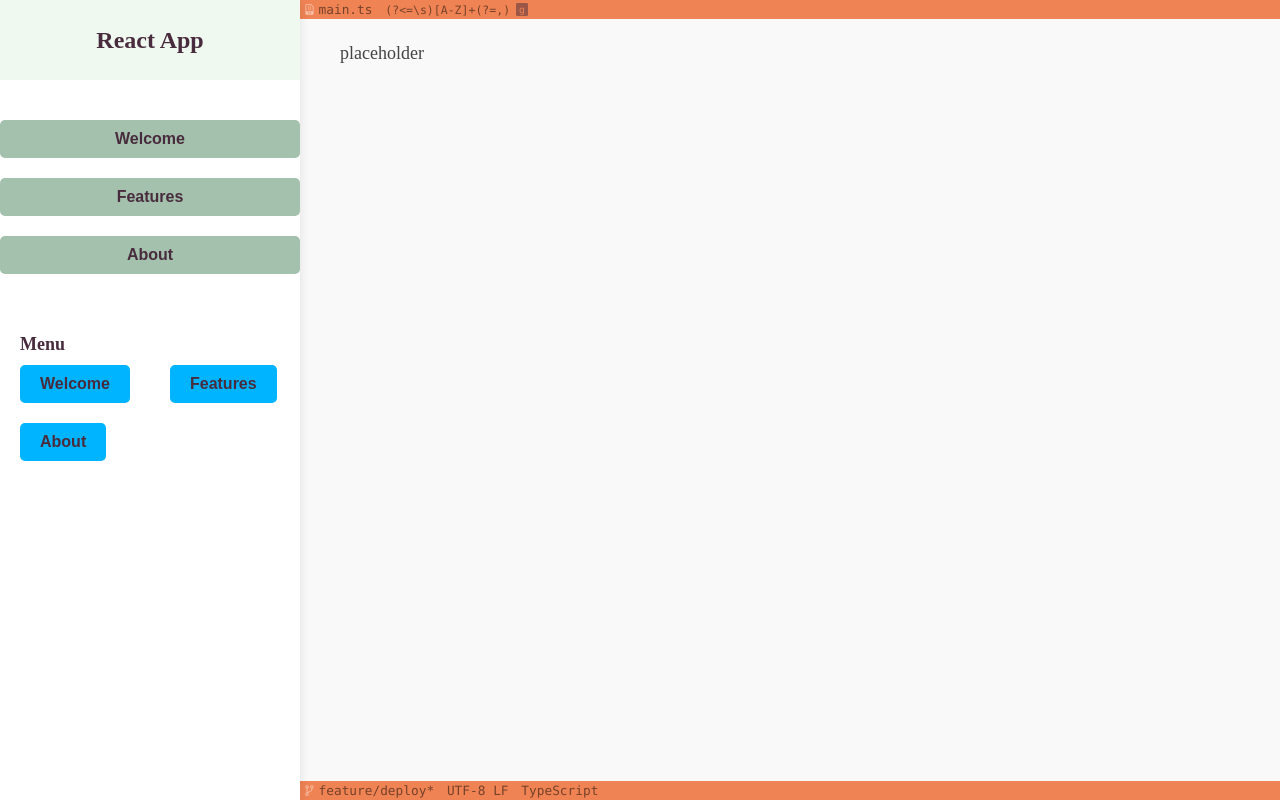
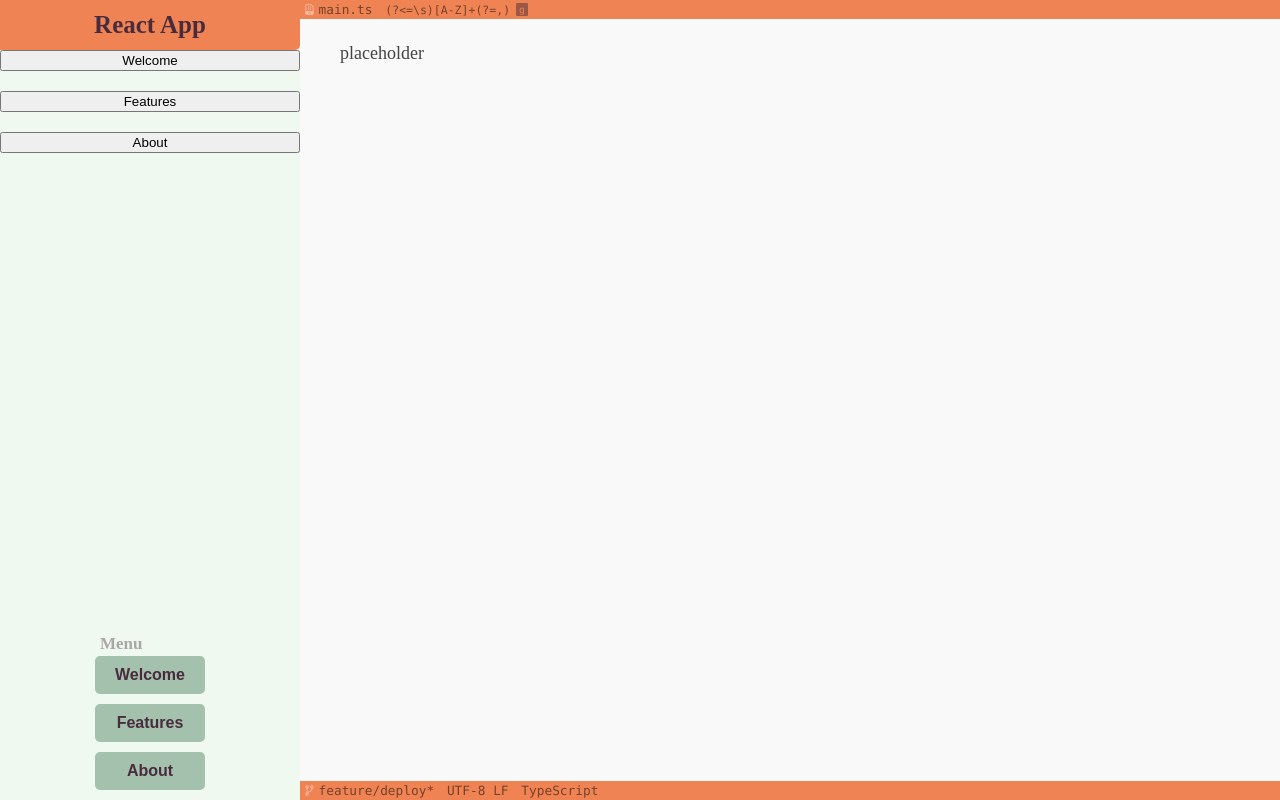
Before and after one commit to lancylot2004/AtomicWeb, a Next.js app: page /home in a window 1280 px wide. Built offline with nearby package versions, Linux system fonts and the light colour scheme.

Commit message:
Programmatically generate `Sidebar`.

```diff
--- a/src/styles/editor.module.css
+++ b/src/styles/editor.module.css
@@ -7,7 +7,7 @@
     top: 0;
     right: 0;
     bottom: 0;
-    left: var(--leftColumnWidth);
+    left: var(--leftMenuWidth);
     overflow: hidden;
     font-family: Menlo,"Roboto Mono","Droid Sans Mono","Lucida Sans Typewriter","Courier New",Courier,monospace
 }
--- a/src/styles/globals.css
+++ b/src/styles/globals.css
@@ -1,6 +1,7 @@
 :root {
   box-sizing: border-box;
-  --leftColumnWidth: max(300px, 15%);
+  --leftMenuWidth: max(300px, 15%);
+  --leftMenuHeight: ;
 
   --content: #482C3D;
   --background: #EFF9F0;
--- a/src/styles/sidebar.module.css
+++ b/src/styles/sidebar.module.css
@@ -1,31 +1,120 @@
+@font-face {
+  font-family: 'LiveOverfont';
+  src: url('/public/fonts/LiveOverfont.otf') format('otf');
+  font-weight: normal;
+  font-style: normal;
+}
+
 .leftMenu {
-  width: var(--leftColumnWidth);
+  height: 100%;
+  width: var(--leftMenuWidth);
+  background-color: var(--background);
   display: flex;
   flex-direction: column;
-  background-color: #fff;
-  box-shadow: 0px 2px 10px rgba(0, 0, 0, 0.1);
-  z-index: 1;
+  align-items: center;
+  overflow-y: scroll;
+  box-sizing: border-box;
+  font-family: 'LiveOverfont';
 }
 
 .logo {
-  height: 80px;
-  background-color: var(--background);
-  display: flex;
-  justify-content: center;
-  align-items: center;
-  font-size: 24px;
+  width: 100%;
+  height: 50px;
+  line-height: 50px;
+  border-bottom-right-radius: 5px;
+  text-align: center;
+  font-size: 25px;
   font-weight: bold;
-  color: var(--content)
+  color: var(--content);
+  background-color: var(--accent);
 }
 
 .buttonContainer {
-  margin-top: 40px;
   display: flex;
   flex-direction: column;
   gap: 20px;
+  width: 100%
 }
 
-.buttonContainer button {
+.sectionHeader {
+  margin-top: 10px;
+  margin-bottom: 2px;
+  margin-inline-start: 5px;
+  font-size: 17px;
+  font-weight: bold;
+  color: var(--content);
+  opacity: 0.4;
+}
+
+.buttonSection {
+  display: flex;
+  flex-direction: column;
+  width: 100%;
+}
+
+.sectionButton {
+  line-height: 35px;
+  height: 35px;
+  font-size: 25px;
+  text-align: left;
+  width: 100%;
+  cursor: pointer;
+  position: relative;
+  transition: all 0.3s;
+  color: var(--content);
+  border: none;
+  background-color: var(--primary);
+  font-family: 'LiveOverfont';
+}
+
+.sectionButton::before {
+  content: '';
+  position: absolute;
+  bottom: 0;
+  left: 0;
+  width: 100%;
+  height: 100%;
+  z-index: 1;
+  opacity: 0;
+  transition: all 0.3s;
+  border-top-width: 1px;
+  border-bottom-width: 1px;
+  border-top-style: solid;
+  border-bottom-style: solid;
+  border-top-color: var(--accent);
+  border-bottom-color: var(--accent);
+  transform: scale(0, 1);
+}
+
+.sectionButton:hover::before {
+  opacity: 1;
+  transform: scale(1, 1);
+}
+
+.sectionButton::after {
+  content: '';
+  position: absolute;
+  bottom: 0;
+  left: 0;
+  width: 100%;
+  height: 100%;
+  z-index: 1;
+  transition: all 0.3s;
+  background-color: rgba(255,255,255,0.1);
+}
+
+.sectionButton:hover::after {
+  opacity: 0;
+  transform: scale(0.1, 1);
+}
+
+.scrollableMenu {
+  margin-top: auto;
+}
+
+.scrollableMenu button {
+  display: block;
+  width: 100%;
   padding: 10px 20px;
   border: none;
   border-radius: 5px;
@@ -35,45 +124,11 @@
   background-color: var(--primary);
   cursor: pointer;
   transition: all 0.2s ease-in-out;
-}
-
-.buttonContainer button:hover {
-  background-color: invert(var(--primary));
-}
-
-.buttonContainer button:focus {
-  outline: none;
-  box-shadow: 0px 0px 0px 3px rgba(0, 180, 255, 0.4);
-}
-
-.scrollableMenu {
-  margin-top: 40px;
-  overflow-y: auto;
-}
-
-.sectionHeader {
-  margin-top: 20px;
-  margin-left: 20px;
-  font-size: 18px;
-  font-weight: bold;
-  color: var(--content);
-}
-
-.scrollableMenu button {
-  margin: 10px 20px;
-  padding: 10px 20px;
-  border: none;
-  border-radius: 5px;
-  font-size: 16px;
-  font-weight: bold;
-  color: var(--content);
-  background-color: #00b4ff;
-  cursor: pointer;
-  transition: all 0.2s ease-in-out;
+  margin-bottom: 10px;
 }
 
 .scrollableMenu button:hover {
-  background-color: var(--primary);
+  background-color: invert(var(--primary));
 }
 
 .scrollableMenu button:focus {
```
Also changed, not shown: src/components/sidebar.tsx (+64 -0 lines).
